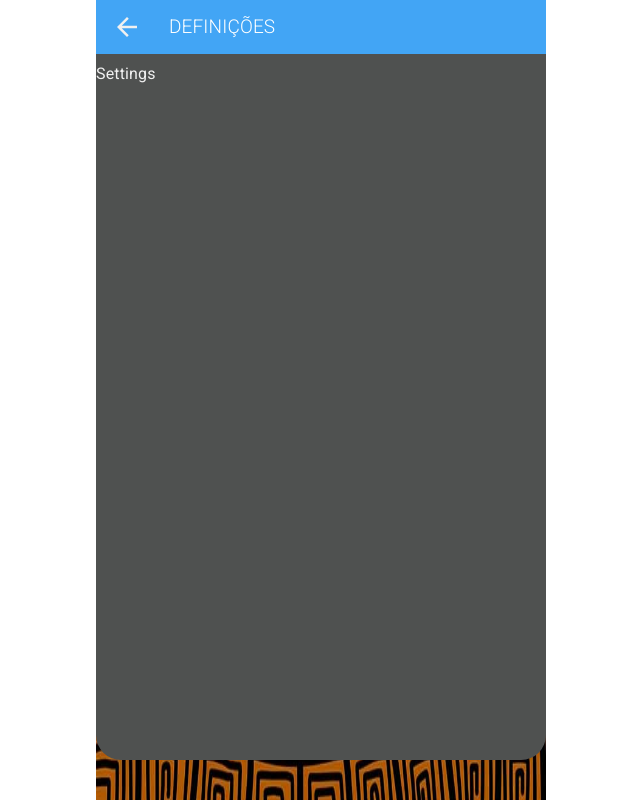
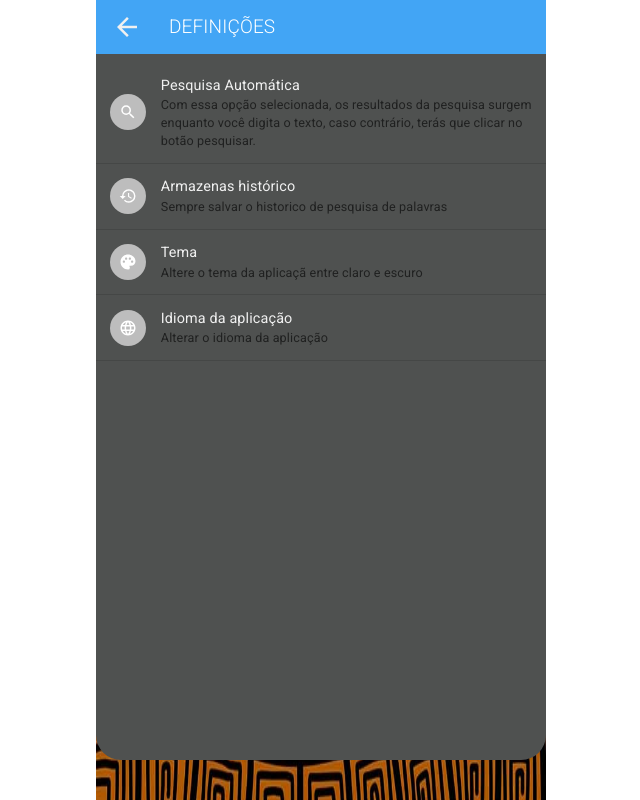
Before and after one commit to Francisco-Fetapi/portuguese-umbundo-dictionary, a React (Vite) app: page /definicoes in a window 1280 px wide. Shown: the whole page, without its empty margins (319-959 px from the left). Built offline with nearby package versions, Linux system fonts and the light colour scheme.

Commit message:
feat: dark theme provider created

```diff
--- a/src/components/ModalMenu.tsx
+++ b/src/components/ModalMenu.tsx
@@ -7,8 +7,6 @@ import DialogTitle from "@mui/material/DialogTitle";
 import Slide from "@mui/material/Slide";
 import { TransitionProps } from "@mui/material/transitions";
 import { Text } from "../styles/General";
-
-import { createTheme, ThemeProvider } from "@mui/material";
 import MenuList from "./MenuList";
 
 const Transition = React.forwardRef(function Transition(
@@ -26,14 +24,7 @@ interface Props {
 }
 
 export default function ModalMenu({ handleClose, open }: Props) {
-  const theme = createTheme({
-    palette: {
-      mode: "dark",
-    },
-  });
-
   return (
-    <ThemeProvider theme={theme}>
     <Dialog
       open={open}
       TransitionComponent={Transition}
@@ -70,6 +61,5 @@ export default function ModalMenu({ handleClose, open }: Props) {
         <Button onClick={handleClose}>Fechar</Button>
       </DialogActions>
     </Dialog>
-    </ThemeProvider>
   );
 }
--- a/src/pages/Settings.tsx
+++ b/src/pages/Settings.tsx
@@ -1,5 +1,70 @@
+import {
+  Avatar,
+  Box,
+  List,
+  ListItem,
+  ListItemAvatar,
+  ListItemText,
+} from "@mui/material";
+import React from "react";
+import { FaHistory, FaSearch } from "react-icons/fa";
+import { MdHistory, MdLanguage, MdPalette, MdSearch } from "react-icons/md";
 import PageHeader from "../components/PageHeader";
 
+interface IOption {
+  label: string;
+  icon: React.ReactNode;
+  textSecondary: string;
+  secondaryComponent?: React.ReactNode;
+}
+
 export default function Settings() {
-  return <PageHeader pageName="Definições">Settings</PageHeader>;
+  const options: IOption[] = [
+    {
+      label: "Pesquisa Automática",
+      icon: <MdSearch />,
+      textSecondary: `Com essa opção selecionada, os resultados da pesquisa surgem enquanto você digita o texto, caso contrário, terás que clicar no botão pesquisar.`,
+    },
+    {
+      label: "Armazenas histórico",
+      icon: <MdHistory />,
+      textSecondary: `Sempre salvar o historico de pesquisa de palavras`,
+    },
+    {
+      label: "Tema",
+      icon: <MdPalette />,
+      textSecondary: `Altere o tema da aplicaçã entre claro e escuro`,
+    },
+    {
+      label: "Idioma da aplicação",
+      icon: <MdLanguage />,
+      textSecondary: `Alterar o idioma da aplicação`,
+    },
+  ];
+
+  return (
+    <PageHeader pageName="Definições">
+      <Box>
+        <List
+          sx={{
+            width: "100%",
+            padding: 0,
+            zoom: "0.9",
+          }}
+        >
+          {options.map((option) => (
+            <ListItem button divider key={option.label}>
+              <ListItemAvatar>
+                <Avatar>{option.icon}</Avatar>
+              </ListItemAvatar>
+              <ListItemText
+                primary={option.label}
+                secondary={option.textSecondary}
+              />
+            </ListItem>
+          ))}
+        </List>
+      </Box>
+    </PageHeader>
+  );
 }
```
Lines whose indentation alone changed are shown as unchanged.
